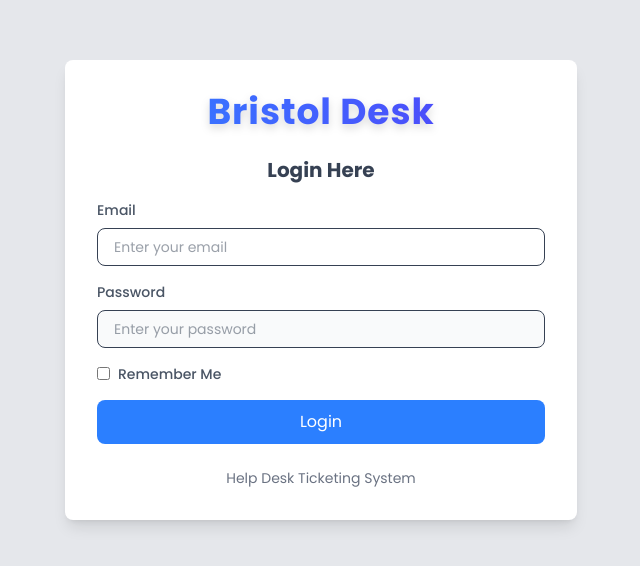
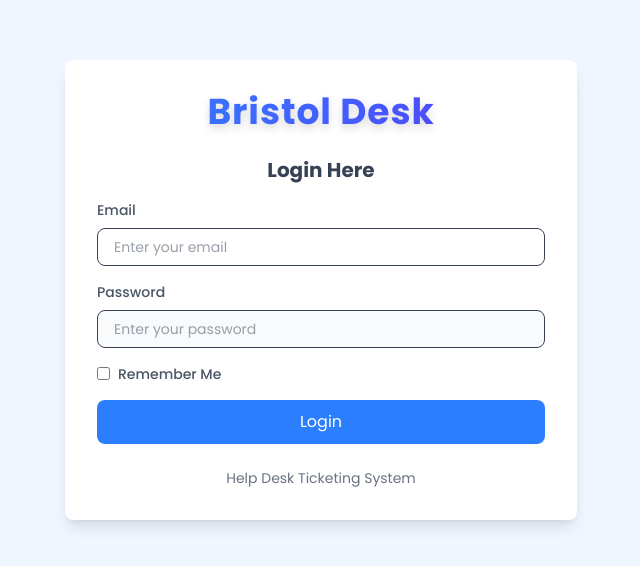
Before and after one commit to Janeirungu01/Helpdesk-Ticketing-System, a React (Vite) app: page / in a window 1280 px wide. Shown: the part 110-676 px from the top of the page, without its empty margins (319-959 px from the left). Built offline with nearby package versions, Linux system fonts and the light colour scheme.

Commit message:
add background color

```diff
--- a/src/components/Login.jsx
+++ b/src/components/Login.jsx
@@ -84,7 +84,7 @@
   };
 
   return (
-    <div className="flex items-center justify-center min-h-screen bg-gray-200">
+    <div className="flex items-center justify-center min-h-screen bg-blue-50">
       <div className="w-full max-w-lg bg-white p-8 rounded-lg shadow-lg">
         <h2 className="text-4xl font-extrabold text-center text-transparent bg-clip-text bg-gradient-to-r from-blue-500 to-indigo-600 drop-shadow-lg tracking-wide">
           Bristol Desk
```
